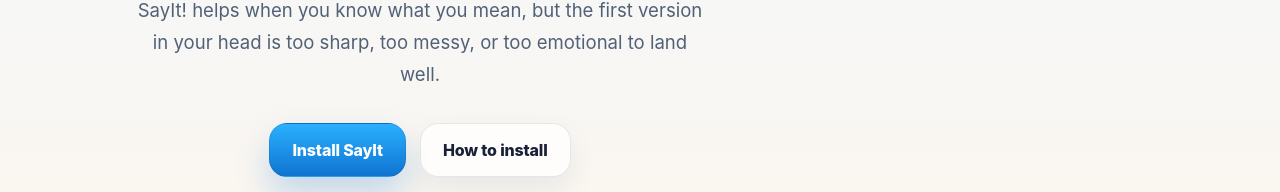
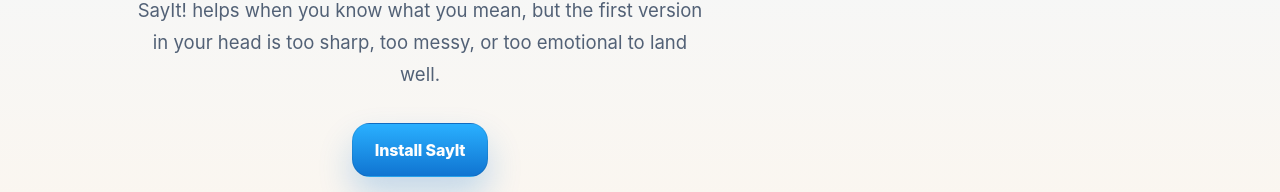
Before and after one commit to db92011/sayit-marketing-site, a plain HTML site: page index.html in a window 1280 px wide. Shown: the part 566-758 px from the top of the page. Drawn offline with Linux system fonts and the light colour scheme.

Commit message:
Remove SayIt marketing install helper buttons

```diff
--- a/index.html
+++ b/index.html
@@ -64,7 +64,6 @@
 
             <div class="cta-row">
               <a class="btn btn-primary" id="downloadButton" href="https://sayitapp.pages.dev/">Install SayIt</a>
-              <a class="btn btn-ghost" href="#install">How to install</a>
             </div>
 
             <div class="download-note" id="downloadNote">
@@ -290,7 +289,6 @@
 
           <div class="cta-row">
             <a class="btn btn-primary" id="downloadButtonBottom" href="https://sayitapp.pages.dev/">Install SayIt</a>
-            <a class="btn btn-ghost" href="#install">How to install</a>
           </div>
 
           <div class="privacy-line">Useful apps. Clean incentives. No surveillance theater.</div>
```
